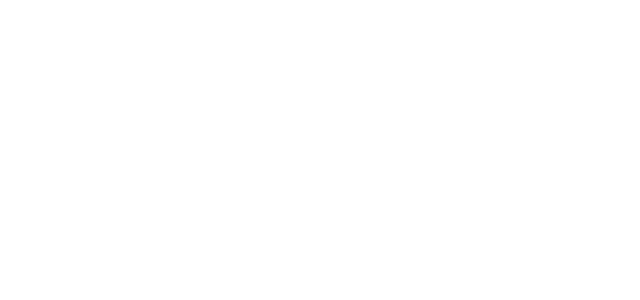
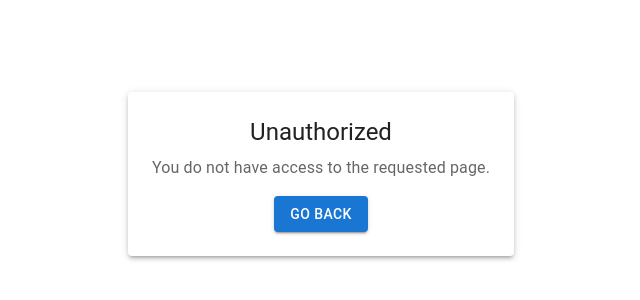
Before and after one commit to dIB59/vteach, a React (Create React App) app in the folder frontend/: page /unauthorized in a window 1280 px wide. Before the commit this address had no page. Shown: the part 234-534 px from the top of the page, without its empty margins (319-959 px from the left). Built offline with nearby package versions, Linux system fonts and the light colour scheme.

Commit message:
added role based routes

```diff
--- a/frontend/src/App.js
+++ b/frontend/src/App.js
@@ -3,17 +3,24 @@ import { BrowserRouter as Router, Route, Routes } from 'react-router-dom';
 import LoginPage from './components/LoginPage';
 import SignupPage from './components/SignupPage';
 import StudentHomePage from './components/StudentHomePage';
+import Unauthorized from './components/Unauthorized';
+import RequireAuth from './components/RequireAuth';
 
 
 const App = () => {
   return (
-    <Router>
+
       <Routes>
-        <Route path="/" element={<LoginPage />} />
+        <Route path="/login" element={<LoginPage />} />
         <Route path="/signup" element={<SignupPage />} />
-        <Route path="/studenthomepage" element={<StudentHomePage />} />
+
+        <Route element={<RequireAuth allowedRoles={['student']}/>}>
+          <Route path="/studenthomepage" element={<StudentHomePage />} />
+        </Route>
+
+        <Route path="/unauthorized" element={<Unauthorized />} />
       </Routes>
-    </Router>
+
   );
 };
 
--- a/frontend/src/components/LoginPage.js
+++ b/frontend/src/components/LoginPage.js
@@ -1,11 +1,11 @@
-import React, { useState, useContext } from 'react';
+import React, { useState } from 'react';
 import { Link, useNavigate } from 'react-router-dom';
 import { TextField, Button, Container, Typography, Paper, Grid } from '@mui/material';
 import axios from 'axios';
-import AuthContext from './AuthContext';
+import useAuth from '../hooks/useAuth';
 
 const LoginPage = () => {
-  const { setAuth } = useContext(AuthContext);
+  const { setAuth } = useAuth()
   const navigate = useNavigate();
   const [email, setEmail] = useState('');
   const [password, setPassword] = useState('');
@@ -13,20 +13,20 @@ const LoginPage = () => {
 
   const handleLogin = async () => {
     try {
-      // Send a login request to the server
+
       const response = await axios.post('http://localhost:3001/auth/login', { email, password });
 
       console.log(response.data)
-      // Assuming the server sends a JWT token upon successful login
+
       const { accessToken, refreshToken,role } = response.data;
 
 
       // Call the login function with the user data
       console.log(accessToken,role);
       setAuth({ accessToken, refreshToken ,role});
+      navigate('/studenthomepage');
 
 
-      // Redirect logic remains the same
     } catch (error) {
       console.error('Login failed:', error);
       if (!error?.response) {
--- /dev/null
+++ b/frontend/src/components/RequireAuth.js
@@ -0,0 +1,17 @@
+import { useLocation, Navigate, Outlet } from "react-router-dom";
+import useAuth from "../hooks/useAuth";
+
+const RequireAuth = ({ allowedRoles }) => {
+    const { auth } = useAuth();
+    const location = useLocation();
+
+    return (
+        auth?.role && allowedRoles?.includes(auth.role)
+            ? <Outlet />
+            : auth?.accessToken
+                ? <Navigate to="/unauthorized" state={{ from: location }} replace />
+                : <Navigate to="/login" state={{ from: location }} replace />
+    );
+}
+
+export default RequireAuth;
--- a/frontend/src/components/SignupPage.js
+++ b/frontend/src/components/SignupPage.js
@@ -37,7 +37,7 @@ const SignupPage = () => {
       console.log('Signup successful:', response.data);
 
       // Navigate to the desired page after successful signup
-      navigate('/');
+      navigate('/login');
     } catch (error) {
       // Handle errors, you may want to update the state to display an error message
       console.error('Signup error:', error.response?.data || error.message);
--- /dev/null
+++ b/frontend/src/components/Unauthorized.js
@@ -0,0 +1,41 @@
+import React from 'react';
+import { Link, useNavigate } from 'react-router-dom';
+import { Button, Container, Typography, Paper, Grid } from '@mui/material';
+
+const Unauthorized = () => {
+    const navigate = useNavigate();
+
+    const goBack = () => navigate(-1);
+
+    return (
+        <Container
+            component="main"
+            maxWidth="xs"
+            sx={{
+                display: 'flex',
+                flexDirection: 'column',
+                alignItems: 'center',
+                justifyContent: 'center',
+                height: '100vh', // Set the container to full height of the viewport
+            }}
+        >
+            <Paper elevation={3} sx={{ padding: 3, display: 'flex', flexDirection: 'column', alignItems: 'center' }}>
+                <Typography variant="h5" align="center" color="textPrimary" gutterBottom>
+                    Unauthorized
+                </Typography>
+                <Typography variant="body1" align="center" color="textSecondary" paragraph>
+                    You do not have access to the requested page.
+                </Typography>
+                <Grid container spacing={2} justifyContent="center">
+                    <Grid item>
+                        <Button variant="contained" color="primary" onClick={goBack}>
+                            Go Back
+                        </Button>
+                    </Grid>
+                </Grid>
+            </Paper>
+        </Container>
+    );
+};
+
+export default Unauthorized;
--- /dev/null
+++ b/frontend/src/hooks/useAuth.js
@@ -0,0 +1,8 @@
+import { useContext } from "react";
+import AuthContext from "../components/AuthContext";
+
+const useAuth = () => {
+    return useContext(AuthContext);
+}
+
+export default useAuth;
--- a/frontend/src/index.js
+++ b/frontend/src/index.js
@@ -2,12 +2,17 @@ import React from 'react';
 import ReactDOM from 'react-dom';
 import App from './App';
 import { AuthProvider } from './components/AuthContext';
+import { BrowserRouter, Routes, Route } from 'react-router-dom';
 
 ReactDOM.render(
   <React.StrictMode>
-    <AuthProvider>
-      <App />
-    </AuthProvider>
+    <BrowserRouter>
+      <AuthProvider>
+        <Routes>
+          <Route path="/*" element={<App />} />
+        </Routes>
+      </AuthProvider>
+    </BrowserRouter>
   </React.StrictMode>,
   document.getElementById('root')
 );
```
